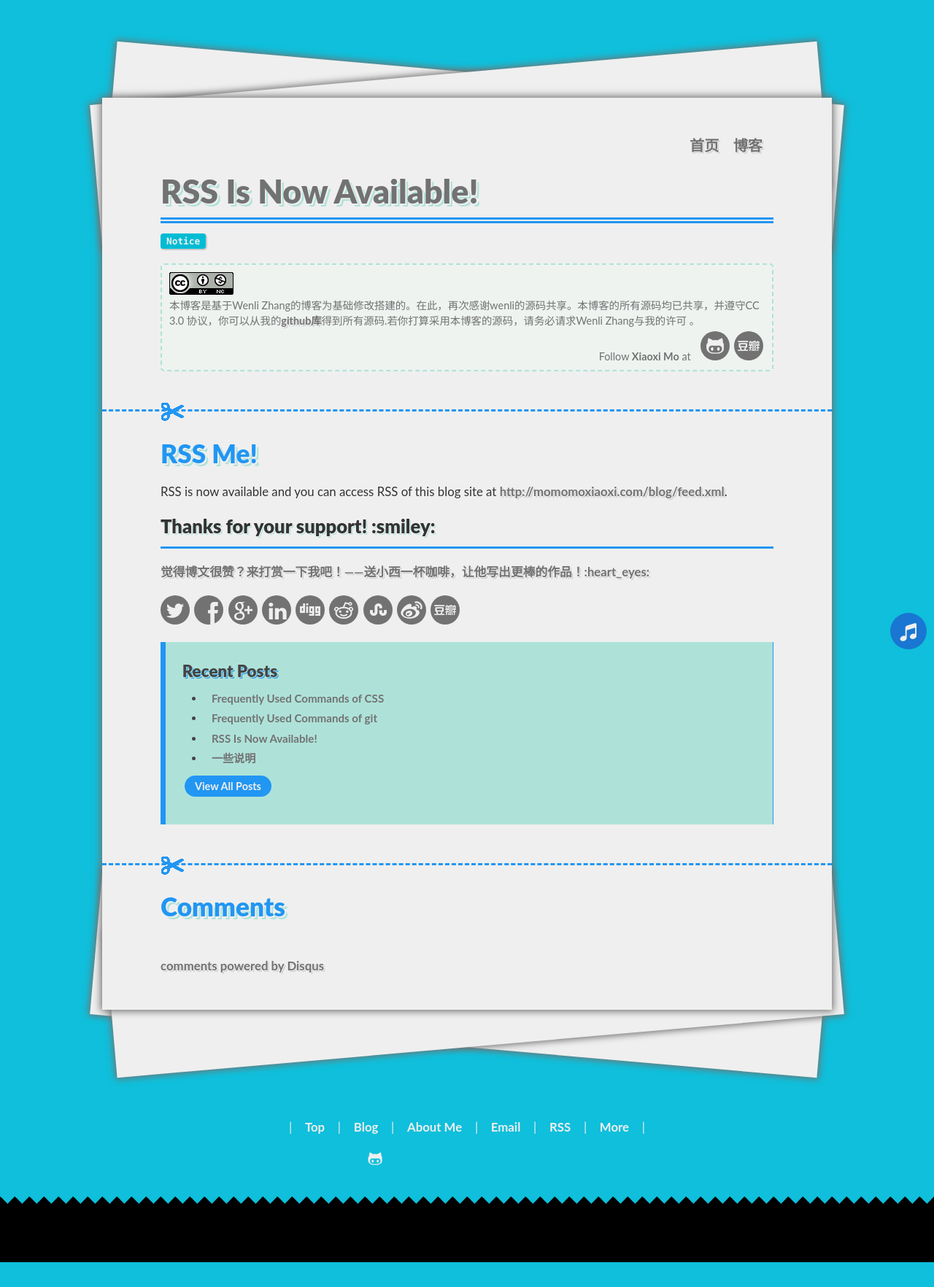
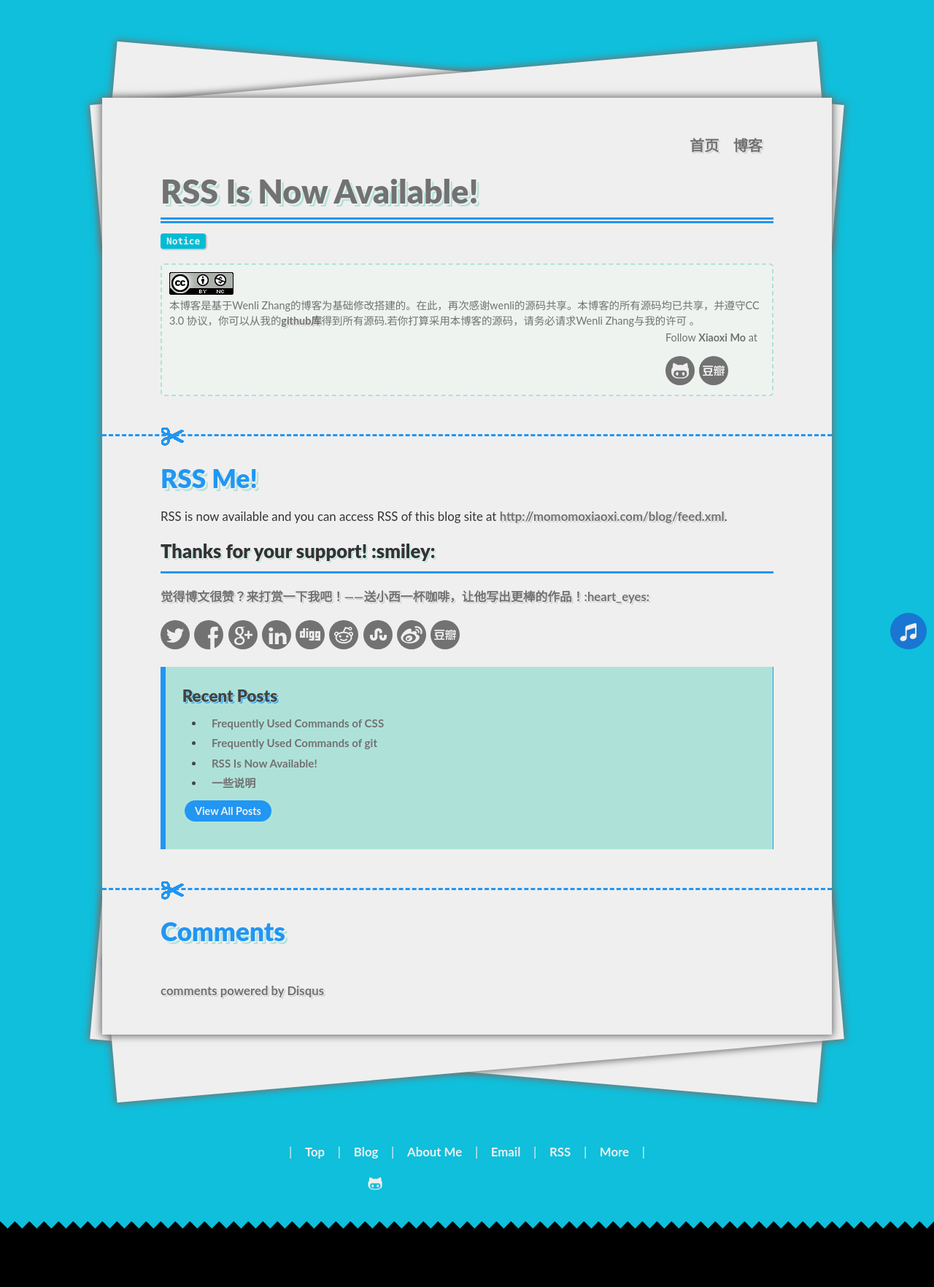
Before and after one commit to mo-xiaoxi/mo-xiaoxi.github.io, a Jekyll site: the page built from _posts/2015-11-24-rss-is-now-available.md, in a window 1280 px wide. Shown: the whole page at 73% size. Built offline with Jekyll 4.4.1, drawn with Linux system fonts in a browser that asks for light colours; nearby versions of some CDN libraries; library files that are not in the unit come from our copies; Markdown is read by kramdown in place of the engine named in the settings; before the commit the page ends 1730 px from its top, so only the background shows below that.

Commit message:
下移位置

```diff
--- a/_includes/follow.html
+++ b/_includes/follow.html
@@ -1,3 +1,4 @@
+<br>
 <!--a class="social-share-element social-twitter" href="https://twitter.com/" target="_blank" title="Follow me on Twitter" ></a-->
 <!--a class="social-share-element social-google" href="https://plus.google.com/" target="_blank" title="Follow me on Google Plus" ></a-->
 <a class="social-share-element social-github" href="https://github.com/momomoxiaoxi" target="_blank" title="Follow me on GitHub" ></a>
--- a/_includes/license.html
+++ b/_includes/license.html
@@ -8,6 +8,7 @@
 </div>
     <div class="follow-me">
         <div class="follow-me-txt">Follow <strong>Xiaoxi Mo</strong> at</div>
+        <br>
         {% include follow.html %}
     </div>
     <div style="clear: both"></div>
--- a/_layouts/post.html
+++ b/_layouts/post.html
@@ -63,11 +63,11 @@
         <a class="social-share-element social-twitter" href="https://twitter.com/intent/tweet?text={% if page.subtitle != null %}{{ page.subtitle }} {% endif %}{{ page.title }}&url={{ url }}&via=OviliaZhang&hashtags={{ tagStr }}" target="_blank" title="Share this post on Twitter" ></a>
         <a class="social-share-element social-facebook" href="https://www.facebook.com/sharer/sharer.php?t={% if page.subtitle != null %}{{ page.subtitle }} {% endif %}{{ page.title }}&u={{ url }}" target="_blank" title="Share this post on Facebook" ></a>
         <a class="social-share-element social-google" href="https://plus.google.com/share?url={{ site.url }}{{ page.url }}" target="_blank" title="Share this post on Google Plus" ></a>
-        <a class="social-share-element social-linkedin" href="http://www.linkedin.com/shareArticle?mini=true&title={% if page.subtitle != null %}{{ page.subtitle }} {% endif %}{{ page.title }}&url={{ url }}&source=http%3a%2f%2fzhangwenli.com" target="_blank" title="Share this post on LinkedIn" ></a>
+        <a class="social-share-element social-linkedin" href="http://www.linkedin.com/shareArticle?mini=true&title={% if page.subtitle != null %}{{ page.subtitle }} {% endif %}{{ page.title }}&url={{ url }}&source=http%3a%2f%momomoxiaoxi.com" target="_blank" title="Share this post on LinkedIn" ></a>
         <a class="social-share-element social-digg" href="http://digg.com/submit?url={{ site.url }}{{ page.url }}&title={% if page.subtitle != null %}{{ page.subtitle }} {% endif %}{{ page.title }}" target="_blank" title="Share this post on Digg" ></a>
         <a class="social-share-element social-reddit" href="http://reddit.com/submit?url={{ site.url }}{{ page.url }}&title={% if page.subtitle != null %}{{ page.subtitle }} {% endif %}{{ page.title }}" target="_blank" title="Share this post on Reddit" ></a>
         <a class="social-share-element social-stumble" href="http://www.stumbleupon.com/submit?url={{ site.url }}{{ page.url }}&title={% if page.subtitle != null %}{{ page.subtitle }} {% endif %}{{ page.title }}" target="_blank" title="Share this post on StumbleUpon" ></a>
-        <a class="social-share-element social-weibo" href="http://v.t.sina.com.cn/share/share.php?title=来看看+%40羡辙+的博文吧：{% if page.subtitle != null %}{{ page.subtitle }} {% endif %}{{ page.title }}&url={{ url }}{% if page.titleImg != null %}&pic={{ page.titleImg }}{% endif %}" target="_blank" title="Share this post on Sina Weibo" ></a>
+        <a class="social-share-element social-weibo" href="http://v.t.sina.com.cn/share/share.php?title=来看看+%40小西+的博文吧：{% if page.subtitle != null %}{{ page.subtitle }} {% endif %}{{ page.title }}&url={{ url }}{% if page.titleImg != null %}&pic={{ page.titleImg }}{% endif %}" target="_blank" title="Share this post on Sina Weibo" ></a>
         <a class="social-share-element social-douban" href="http://shuo.douban.com/!service/share?href={{ site.url }}{{ page.url }}&name={% if page.subtitle != null %}{{ page.subtitle }} {% endif %}{{ page.title }}{% if page.titleImg != null %}&image={{ page.titleImg }}{% endif %}" target="_blank" title="Share this post on Dounban" ></a>
     </div>
 
```
Also changed, not shown: _res/chao-bin.svg (deleted), _res/chen-tian.svg (deleted), _res/hui-yi.svg (deleted), _res/jia-wei.svg (deleted), _res/li-yao.svg (deleted), _res/wen-hao.svg (deleted), _res/wu-jiang.svg (deleted), _res/zhi-peng.svg (deleted).
